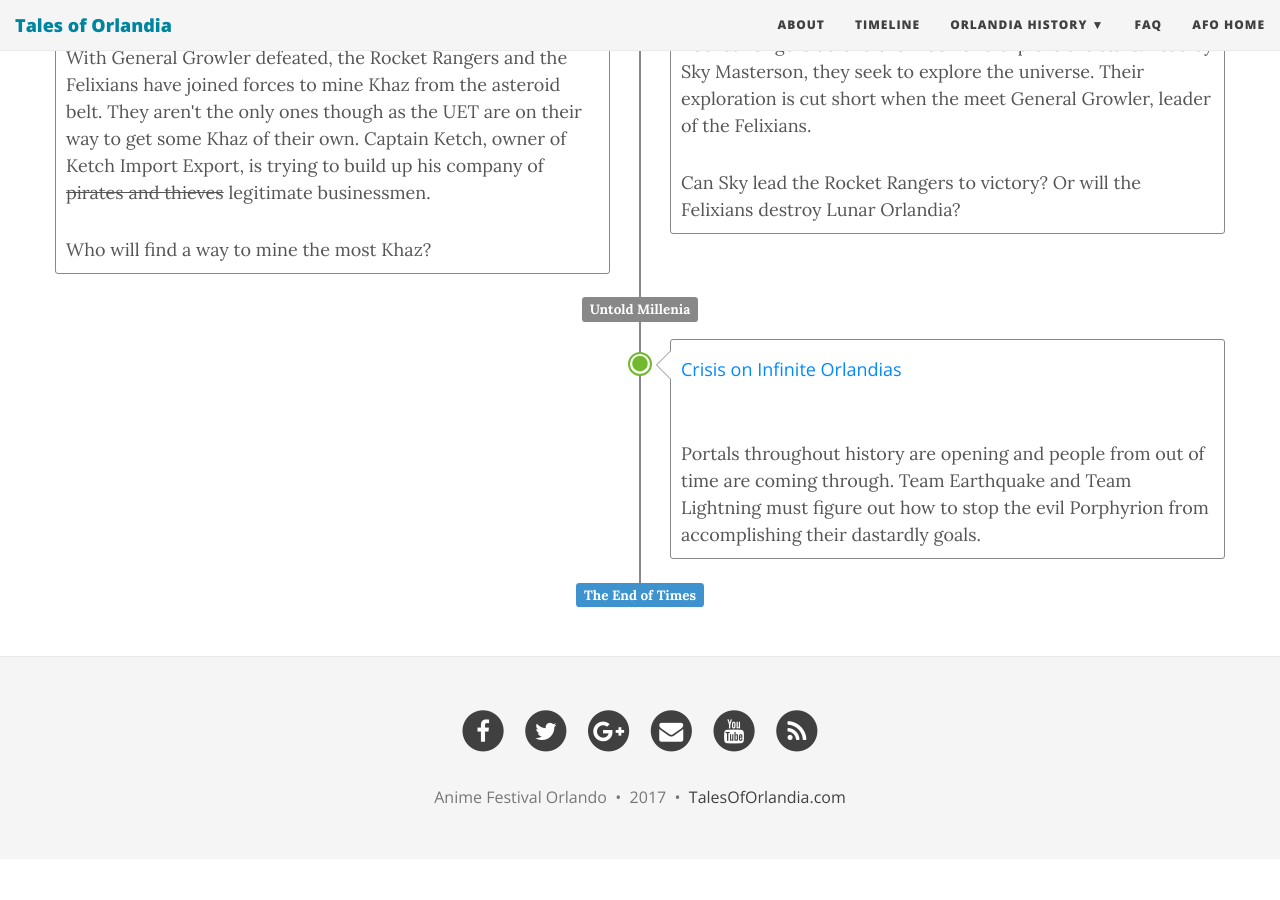
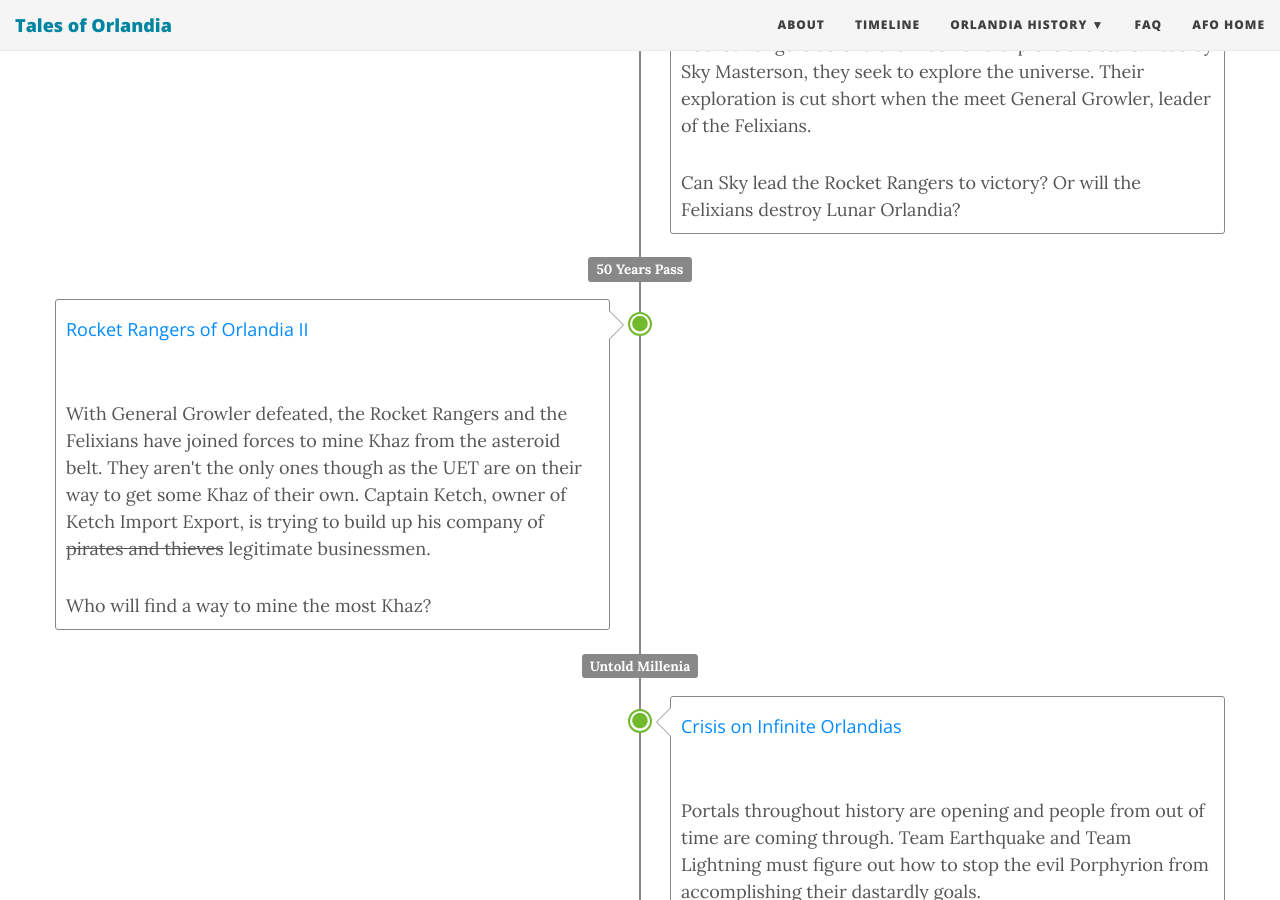
Before and after one commit to iamdavidfrancis/talesoforlandia, a Jekyll site: the page built from timeline.html, in a window 1280 px wide and 900 px high, scrolled down 2764 px. Built offline with Jekyll 4.4.1, drawn with Linux system fonts in a browser that asks for light colours; nearby versions of some CDN libraries; before the commit the page ends 3623 px from its top, so only the background shows below that.

Commit message:
Add 50 years between RR and RR2 in timeline

```diff
--- a/timeline.html
+++ b/timeline.html
@@ -210,6 +210,10 @@ css:
       </div>
     </div>
 
+    <span class="timeline-label">
+      <span class="label label-default">50 Years Pass</span>
+    </span>
+
     <div class="timeline-item">
       <div class="timeline-point timeline-point-success">
         <i class="fa fa-circle"></i>
```
